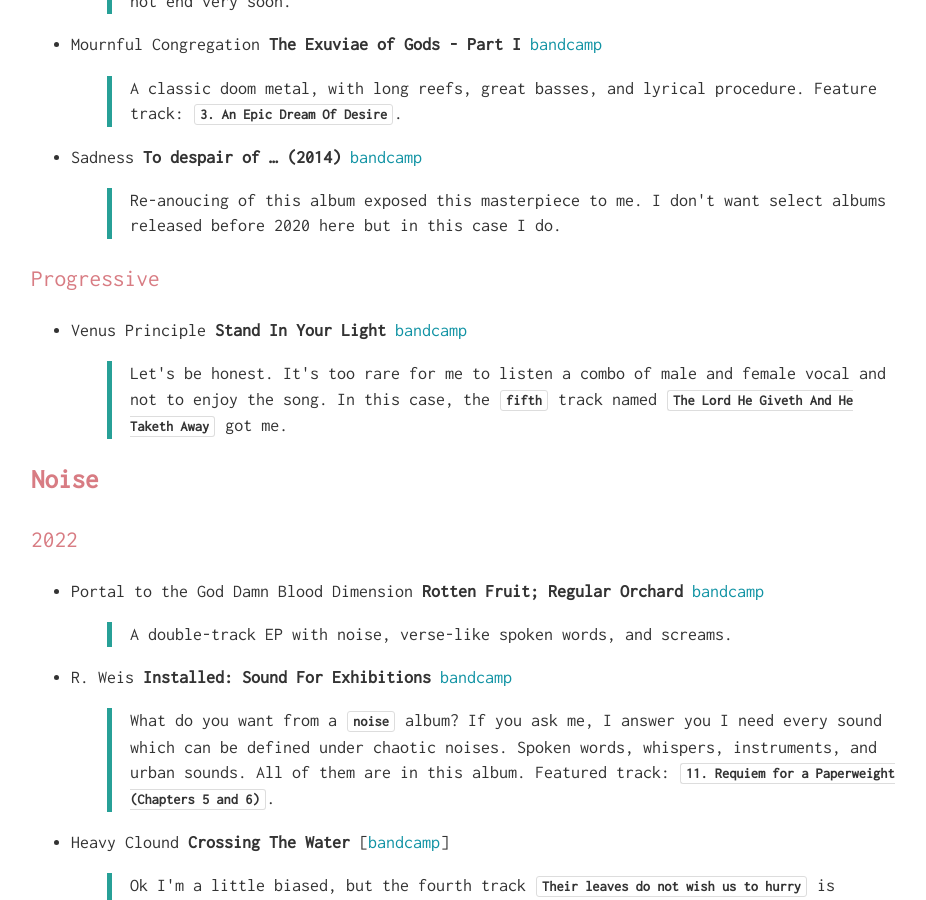
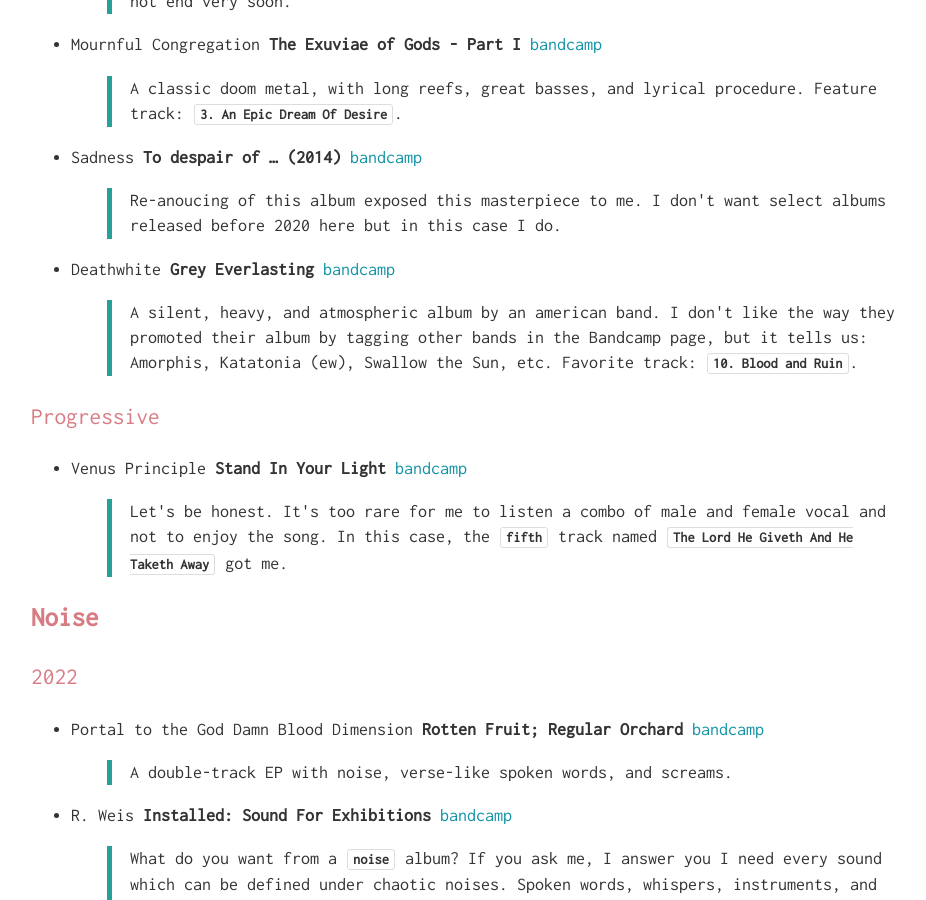
Before and after one commit to shosseinib/shosseinib.github.io, a Jekyll site: the page music.html, which Jekyll copies as it is, in a window 1280 px wide and 900 px high, scrolled down 4954 px. Shown: the whole window, without its empty margins (159-1085 px from the left). Built offline with Jekyll 4.4.1, drawn with Linux system fonts in a browser that asks for light colours; some web fonts are replaced; some of the changed text lies outside the part shown.

Commit message:
Grey Everlasting
- by Deathwhite

```diff
--- a/music.html
+++ b/music.html
@@ -3,7 +3,7 @@
 "http://www.w3.org/TR/xhtml1/DTD/xhtml1-strict.dtd">
 <html xmlns="http://www.w3.org/1999/xhtml" lang="en" xml:lang="en">
 <head>
-<!-- 2022-07-24 Sun 20:59 -->
+<!-- 2022-08-02 Tue 17:23 -->
 <meta http-equiv="Content-Type" content="text/html;charset=utf-8" />
 <meta name="viewport" content="width=device-width, initial-scale=1" />
 <title>Music Journal</title>
@@ -205,83 +205,83 @@
 <h2>Table of Contents</h2>
 <div id="text-table-of-contents" role="doc-toc">
 <ul>
-<li><a href="#org9db03a1"><b>Code of Conduct</b></a></li>
-<li><a href="#orgbe215fc"><b>Electronic</b></a>
+<li><a href="#orgceb124c"><b>Code of Conduct</b></a></li>
+<li><a href="#org89910ba"><b>Electronic</b></a>
 <ul>
-<li><a href="#org453023e">2021</a></li>
-<li><a href="#org0ec7f2d">2022</a></li>
+<li><a href="#orge643541">2021</a></li>
+<li><a href="#org00b7534">2022</a></li>
 </ul>
 </li>
-<li><a href="#orgaa5ad53"><b>Experimental &amp; Improvisation</b></a>
+<li><a href="#org1258014"><b>Experimental &amp; Improvisation</b></a>
 <ul>
-<li><a href="#org14cde40">2019</a></li>
-<li><a href="#org1ffede1">2020</a></li>
-<li><a href="#orgdd3af49">2021</a></li>
-<li><a href="#orgf9cabbd">2022</a></li>
+<li><a href="#org26eab06">2019</a></li>
+<li><a href="#org2c6f180">2020</a></li>
+<li><a href="#org38a0081">2021</a></li>
+<li><a href="#org5dde78b">2022</a></li>
 </ul>
 </li>
-<li><a href="#orge004eef"><b>Jazz</b></a>
+<li><a href="#org675650f"><b>Jazz</b></a>
 <ul>
-<li><a href="#org61e7621">2019</a></li>
-<li><a href="#org527e61d">2021</a></li>
-<li><a href="#org119eaf9">2022</a></li>
+<li><a href="#org68c4938">2019</a></li>
+<li><a href="#org951679a">2021</a></li>
+<li><a href="#org7dfd8b2">2022</a></li>
 </ul>
 </li>
-<li><a href="#org66b4c6e"><b>*Metal</b></a>
+<li><a href="#orgc183dee"><b>*Metal</b></a>
 <ul>
-<li><a href="#org4361432">Death</a>
+<li><a href="#org15c5239">Death</a>
 <ul>
-<li><a href="#org55ce728">2022</a></li>
+<li><a href="#org9ac107b">2022</a></li>
 </ul>
 </li>
-<li><a href="#org1295d5e">Doom</a>
+<li><a href="#org71be11c">Doom</a>
 <ul>
-<li><a href="#orgb810ba5">2021</a></li>
-<li><a href="#org737f92c">2022</a></li>
+<li><a href="#org5a34656">2021</a></li>
+<li><a href="#orgd5dbf5d">2022</a></li>
 </ul>
 </li>
-<li><a href="#org4212529">Progressive</a></li>
+<li><a href="#org48ed542">Progressive</a></li>
 </ul>
 </li>
-<li><a href="#org572f9e5"><b>Noise</b></a>
+<li><a href="#org20e0ba2"><b>Noise</b></a>
 <ul>
-<li><a href="#org23bd797">2022</a></li>
+<li><a href="#org2d61891">2022</a></li>
 </ul>
 </li>
-<li><a href="#org5eb9c7c"><b>Post-everything</b></a>
+<li><a href="#orgf2b4684"><b>Post-everything</b></a>
 <ul>
-<li><a href="#orgcd18ef2">2021</a></li>
-<li><a href="#org52882da">2022</a></li>
+<li><a href="#orgd776d7c">2021</a></li>
+<li><a href="#org08c2896">2022</a></li>
 </ul>
 </li>
 </ul>
 </div>
 </div>
-<div id="outline-container-org9db03a1" class="outline-2">
-<h2 id="org9db03a1"><b>Code of Conduct</b></h2>
-<div class="outline-text-2" id="text-org9db03a1">
+<div id="outline-container-orgceb124c" class="outline-2">
+<h2 id="orgceb124c"><b>Code of Conduct</b></h2>
+<div class="outline-text-2" id="text-orgceb124c">
 <p>
 Here I collect music albums that I consider worshiped (in my way) works in <code>Jazz</code>, <code>Post-Everything</code>, <code>Noise</code>, <code>*Metal</code>, <code>Electronic</code>, and <code>Experimental &amp; Improvisation</code>. The order is by year, but there is no order; I may re-sort them by their artist name later; who knows?
 </p>
 </div>
 </div>
 
-<div id="outline-container-orgbe215fc" class="outline-2">
-<h2 id="orgbe215fc"><b>Electronic</b></h2>
-<div class="outline-text-2" id="text-orgbe215fc">
+<div id="outline-container-org89910ba" class="outline-2">
+<h2 id="org89910ba"><b>Electronic</b></h2>
+<div class="outline-text-2" id="text-org89910ba">
 </div>
-<div id="outline-container-org453023e" class="outline-3">
-<h3 id="org453023e">2021</h3>
-<div class="outline-text-3" id="text-org453023e">
+<div id="outline-container-orge643541" class="outline-3">
+<h3 id="orge643541">2021</h3>
+<div class="outline-text-3" id="text-orge643541">
 <ul class="org-ul">
 <li>Doyeq <b>Never Back</b> <a href="https://fuselab.bandcamp.com/album/never-back">bandcamp</a></li>
 <li>HEXSYSTEM <b>Interface OST Vol. II</b> <a href="https://hexsystem.bandcamp.com/album/interface-ost-vol-ii?from=fandiscflw">bandcamp</a></li>
 </ul>
 </div>
 </div>
-<div id="outline-container-org0ec7f2d" class="outline-3">
-<h3 id="org0ec7f2d">2022</h3>
-<div class="outline-text-3" id="text-org0ec7f2d">
+<div id="outline-container-org00b7534" class="outline-3">
+<h3 id="org00b7534">2022</h3>
+<div class="outline-text-3" id="text-org00b7534">
 <ul class="org-ul">
 <li>HEXSYSTEM <b>No Confluence</b> <a href="https://hexsystem.bandcamp.com/album/no-confluence?from=fanpub_fnb">bandcamp</a></li>
 <li><p>
@@ -296,29 +296,29 @@
 </div>
 </div>
 </div>
-<div id="outline-container-orgaa5ad53" class="outline-2">
-<h2 id="orgaa5ad53"><b>Experimental &amp; Improvisation</b></h2>
-<div class="outline-text-2" id="text-orgaa5ad53">
+<div id="outline-container-org1258014" class="outline-2">
+<h2 id="org1258014"><b>Experimental &amp; Improvisation</b></h2>
+<div class="outline-text-2" id="text-org1258014">
 </div>
-<div id="outline-container-org14cde40" class="outline-3">
-<h3 id="org14cde40">2019</h3>
-<div class="outline-text-3" id="text-org14cde40">
+<div id="outline-container-org26eab06" class="outline-3">
+<h3 id="org26eab06">2019</h3>
+<div class="outline-text-3" id="text-org26eab06">
 <ul class="org-ul">
 <li>Sam Andreae/David Birchall/Toshimaru Nakamura/Otto Willberg <b>UK ツアー 2019</b> <a href="https://scatterarchive.bandcamp.com/album/uk-2019?from=fandiscflw">bandcamp</a></li>
 </ul>
 </div>
 </div>
-<div id="outline-container-org1ffede1" class="outline-3">
-<h3 id="org1ffede1">2020</h3>
-<div class="outline-text-3" id="text-org1ffede1">
+<div id="outline-container-org2c6f180" class="outline-3">
+<h3 id="org2c6f180">2020</h3>
+<div class="outline-text-3" id="text-org2c6f180">
 <ul class="org-ul">
 <li>Jean-Luc Guionnet, Annette Krebs <b>pointe sèche</b> <a href="https://annettekrebs.bandcamp.com/album/pointe-s-che">bandcamp</a></li>
 </ul>
 </div>
 </div>
-<div id="outline-container-orgdd3af49" class="outline-3">
-<h3 id="orgdd3af49">2021</h3>
-<div class="outline-text-3" id="text-orgdd3af49">
+<div id="outline-container-org38a0081" class="outline-3">
+<h3 id="org38a0081">2021</h3>
+<div class="outline-text-3" id="text-org38a0081">
 <ul class="org-ul">
 <li>Guilherme Rodrigues &amp; Carlos Santos <b>Uncommon Symmetries</b> <a href="https://guilhermerodrigues.bandcamp.com/album/uncommon-symmetries">bandcamp</a></li>
 <li>I/O - Carlos Santos and Ulrich Mitzlaff <b>Studies on Colour Field Modulation</b> <a href="https://carlossantos.bandcamp.com/album/studies-on-colour-field-modulation">bandcamp</a></li>
@@ -327,9 +327,9 @@
 </ul>
 </div>
 </div>
-<div id="outline-container-orgf9cabbd" class="outline-3">
-<h3 id="orgf9cabbd">2022</h3>
-<div class="outline-text-3" id="text-orgf9cabbd">
+<div id="outline-container-org5dde78b" class="outline-3">
+<h3 id="org5dde78b">2022</h3>
+<div class="outline-text-3" id="text-org5dde78b">
 <ul class="org-ul">
 <li>Mark Wagner <b>S☉N RISE / S☉N OF THE SUN</b> <a href="https://zamzamrec.bandcamp.com/album/s-n-rise-s-n-of-the-sun">bandcamp</a></li>
 <li><p>
@@ -344,21 +344,21 @@
 </div>
 </div>
 </div>
-<div id="outline-container-orge004eef" class="outline-2">
-<h2 id="orge004eef"><b>Jazz</b></h2>
-<div class="outline-text-2" id="text-orge004eef">
+<div id="outline-container-org675650f" class="outline-2">
+<h2 id="org675650f"><b>Jazz</b></h2>
+<div class="outline-text-2" id="text-org675650f">
 </div>
-<div id="outline-container-org61e7621" class="outline-3">
-<h3 id="org61e7621">2019</h3>
-<div class="outline-text-3" id="text-org61e7621">
+<div id="outline-container-org68c4938" class="outline-3">
+<h3 id="org68c4938">2019</h3>
+<div class="outline-text-3" id="text-org68c4938">
 <ul class="org-ul">
 <li>Enrico Rava &amp; Joe Lovano <b>Roma (Live)</b> <a href="https://open.spotify.com/album/7oJD5GX7laQuDzSz10eKS2">spotify</a></li>
 </ul>
 </div>
 </div>
-<div id="outline-container-org527e61d" class="outline-3">
-<h3 id="org527e61d">2021</h3>
-<div class="outline-text-3" id="text-org527e61d">
+<div id="outline-container-org951679a" class="outline-3">
+<h3 id="org951679a">2021</h3>
+<div class="outline-text-3" id="text-org951679a">
 <ul class="org-ul">
 <li>Mira Martin-Gray, Bryan Qu, Karen Ng, Nick Dunston <b>Trumpet &amp; Drums REMIX Festival</b> <a href="https://linaallemano.bandcamp.com/album/trumpet-drums-remix-festival">bandcamp</a></li>
 <li>Milton Man Gogh <b>The Great Reset</b> <a href="https://miltonmangogh.bandcamp.com/album/the-great-reset-2?from=fandiscflw">bandcamp</a></li>
@@ -415,9 +415,9 @@
 </ul>
 </div>
 </div>
-<div id="outline-container-org119eaf9" class="outline-3">
-<h3 id="org119eaf9">2022</h3>
-<div class="outline-text-3" id="text-org119eaf9">
+<div id="outline-container-org7dfd8b2" class="outline-3">
+<h3 id="org7dfd8b2">2022</h3>
+<div class="outline-text-3" id="text-org7dfd8b2">
 <ul class="org-ul">
 <li>Joel Lyssarides <b>Stay Now</b> <a href="https://joellyssarides.bandcamp.com/releases">bandcamp</a></li>
 <li><p>
@@ -449,17 +449,17 @@
 </div>
 </div>
 
-<div id="outline-container-org66b4c6e" class="outline-2">
-<h2 id="org66b4c6e"><b>*Metal</b></h2>
-<div class="outline-text-2" id="text-org66b4c6e">
+<div id="outline-container-orgc183dee" class="outline-2">
+<h2 id="orgc183dee"><b>*Metal</b></h2>
+<div class="outline-text-2" id="text-orgc183dee">
 </div>
-<div id="outline-container-org4361432" class="outline-3">
-<h3 id="org4361432">Death</h3>
-<div class="outline-text-3" id="text-org4361432">
+<div id="outline-container-org15c5239" class="outline-3">
+<h3 id="org15c5239">Death</h3>
+<div class="outline-text-3" id="text-org15c5239">
 </div>
-<div id="outline-container-org55ce728" class="outline-4">
-<h4 id="org55ce728">2022</h4>
-<div class="outline-text-4" id="text-org55ce728">
+<div id="outline-container-org9ac107b" class="outline-4">
+<h4 id="org9ac107b">2022</h4>
+<div class="outline-text-4" id="text-org9ac107b">
 <ul class="org-ul">
 <li><p>
 Septicflesh <b>Modern Primitive</b> <a href="https://septicflesh.bandcamp.com/album/modern-primitive?from=fanpub_nfnb_pr">bandcamp</a>
@@ -473,13 +473,13 @@
 </div>
 </div>
 </div>
-<div id="outline-container-org1295d5e" class="outline-3">
-<h3 id="org1295d5e">Doom</h3>
-<div class="outline-text-3" id="text-org1295d5e">
+<div id="outline-container-org71be11c" class="outline-3">
+<h3 id="org71be11c">Doom</h3>
+<div class="outline-text-3" id="text-org71be11c">
 </div>
-<div id="outline-container-orgb810ba5" class="outline-4">
-<h4 id="orgb810ba5">2021</h4>
-<div class="outline-text-4" id="text-orgb810ba5">
+<div id="outline-container-org5a34656" class="outline-4">
+<h4 id="org5a34656">2021</h4>
+<div class="outline-text-4" id="text-org5a34656">
 <ul class="org-ul">
 <li>Abysmal Grief <b>Funeral Cult of Personality</b> <a href="https://sunandmoonrecords.bandcamp.com/album/funeral-cult-of-personality">bandcamp</a></li>
 <li>Funeralium <b>Funeralium</b> <a href="https://funeralium.bandcamp.com/album/funeralium?from=fannewrel">bandcamp</a></li>
@@ -490,9 +490,9 @@
 </ul>
 </div>
 </div>
-<div id="outline-container-org737f92c" class="outline-4">
-<h4 id="org737f92c">2022</h4>
-<div class="outline-text-4" id="text-org737f92c">
+<div id="outline-container-orgd5dbf5d" class="outline-4">
+<h4 id="orgd5dbf5d">2022</h4>
+<div class="outline-text-4" id="text-orgd5dbf5d">
 <ul class="org-ul">
 <li>Where Myth Becomes Memory <b>Rolo Tomassi</b> <a href="https://rolotomassi.bandcamp.com/album/where-myth-becomes-memory?from=fanpub_fnb_pr">bandcamp</a></li>
 <li><p>
@@ -551,13 +551,21 @@
 Re-anoucing of this album exposed this masterpiece to me. I don't want select albums released before 2020 here but in this case I do.
 </p>
 </blockquote></li>
+<li><p>
+Deathwhite <b>Grey Everlasting</b> <a href="https://deathwhite.bandcamp.com/album/grey-everlasting?from=fanpub_nfnb_pr&amp;utm_source=album_release&amp;utm_medium=email&amp;utm_content=fanpub_nfnb_pr&amp;utm_campaign=deathwhite+album+grey-everlasting">bandcamp</a>
+</p>
+<blockquote>
+<p>
+A silent, heavy, and atmospheric album by an american band. I don't like the way they promoted their album by tagging other bands in the Bandcamp page, but it tells us: Amorphis, Katatonia (ew), Swallow the Sun, etc. Favorite track: <b><code>10. Blood and Ruin</code></b>.
+</p>
+</blockquote></li>
 </ul>
 </div>
 </div>
 </div>
-<div id="outline-container-org4212529" class="outline-3">
-<h3 id="org4212529">Progressive</h3>
-<div class="outline-text-3" id="text-org4212529">
+<div id="outline-container-org48ed542" class="outline-3">
+<h3 id="org48ed542">Progressive</h3>
+<div class="outline-text-3" id="text-org48ed542">
 <ul class="org-ul">
 <li><p>
 Venus Principle <b>Stand In Your Light</b> <a href="https://venusprinciple.bandcamp.com/album/stand-in-your-light-deluxe-edition?from=fanpub_nfnb_pr">bandcamp</a>
@@ -571,13 +579,13 @@
 </div>
 </div>
 </div>
-<div id="outline-container-org572f9e5" class="outline-2">
-<h2 id="org572f9e5"><b>Noise</b></h2>
-<div class="outline-text-2" id="text-org572f9e5">
+<div id="outline-container-org20e0ba2" class="outline-2">
+<h2 id="org20e0ba2"><b>Noise</b></h2>
+<div class="outline-text-2" id="text-org20e0ba2">
 </div>
-<div id="outline-container-org23bd797" class="outline-3">
-<h3 id="org23bd797">2022</h3>
-<div class="outline-text-3" id="text-org23bd797">
+<div id="outline-container-org2d61891" class="outline-3">
+<h3 id="org2d61891">2022</h3>
+<div class="outline-text-3" id="text-org2d61891">
 <ul class="org-ul">
 <li><p>
 Portal to the God Damn Blood Dimension <b>Rotten Fruit; Regular Orchard</b> <a href="https://portaltothegoddamnblooddimension.bandcamp.com/album/rotten-fruit-regular-orchard?from=fandiscflw">bandcamp</a>
@@ -607,13 +615,13 @@
 </div>
 </div>
 </div>
-<div id="outline-container-org5eb9c7c" class="outline-2">
-<h2 id="org5eb9c7c"><b>Post-everything</b></h2>
-<div class="outline-text-2" id="text-org5eb9c7c">
+<div id="outline-container-orgf2b4684" class="outline-2">
+<h2 id="orgf2b4684"><b>Post-everything</b></h2>
+<div class="outline-text-2" id="text-orgf2b4684">
 </div>
-<div id="outline-container-orgcd18ef2" class="outline-3">
-<h3 id="orgcd18ef2">2021</h3>
-<div class="outline-text-3" id="text-orgcd18ef2">
+<div id="outline-container-orgd776d7c" class="outline-3">
+<h3 id="orgd776d7c">2021</h3>
+<div class="outline-text-3" id="text-orgd776d7c">
 <ul class="org-ul">
 <li>Hope Drone <b>Husk</b> <a href="https://hopedrone.bandcamp.com/album/husk">bandcamp</a></li>
 <li>Der Weg Einer Freihei <b>Noktvrn</b> <a href="https://derwegeinerfreiheitsom.bandcamp.com/album/noktvrn?from=fanpub_nfnb_pr">bandcamp</a></li>
@@ -641,9 +649,9 @@
 </ul>
 </div>
 </div>
-<div id="outline-container-org52882da" class="outline-3">
-<h3 id="org52882da">2022</h3>
-<div class="outline-text-3" id="text-org52882da">
+<div id="outline-container-org08c2896" class="outline-3">
+<h3 id="org08c2896">2022</h3>
+<div class="outline-text-3" id="text-org08c2896">
 <ul class="org-ul">
 <li><p>
 Caroline <b>Caroline</b> <a href="https://open.spotify.com/album/4X12VfRomM649eKXd1qKMf">spotify</a>
@@ -676,7 +684,7 @@
 </div>
 <div id="postamble" class="status">
 <p class="author">Author: <a href="https://shosseinib.github.io">shosseinib</a>, a noise enthusiast</p>
-<p class="date">Created: 2022-07-24 Sun 20:59</p>
+<p class="date">Created: 2022-08-02 Tue 17:23</p>
 <p class="validation"><a href="https://validator.w3.org/check?uri=referer">Validate</a></p>
 </div>
 </body>
--- a/music.org
+++ b/music.org
@@ -133,6 +133,10 @@
   #+begin_quote
   Re-anoucing of this album exposed this masterpiece to me. I don't want select albums released before 2020 here but in this case I do.
   #+end_quote
+- Deathwhite *Grey Everlasting* [[https://deathwhite.bandcamp.com/album/grey-everlasting?from=fanpub_nfnb_pr&utm_source=album_release&utm_medium=email&utm_content=fanpub_nfnb_pr&utm_campaign=deathwhite+album+grey-everlasting][bandcamp]]
+  #+begin_quote
+  A silent, heavy, and atmospheric album by an american band. I don't like the way they promoted their album by tagging other bands in the Bandcamp page, but it tells us: Amorphis, Katatonia (ew), Swallow the Sun, etc. Favorite track: *=10. Blood and Ruin=*.
+  #+end_quote
 ** Progressive
 - Venus Principle *Stand In Your Light* [[https://venusprinciple.bandcamp.com/album/stand-in-your-light-deluxe-edition?from=fanpub_nfnb_pr][bandcamp]]
   #+begin_quote
```
